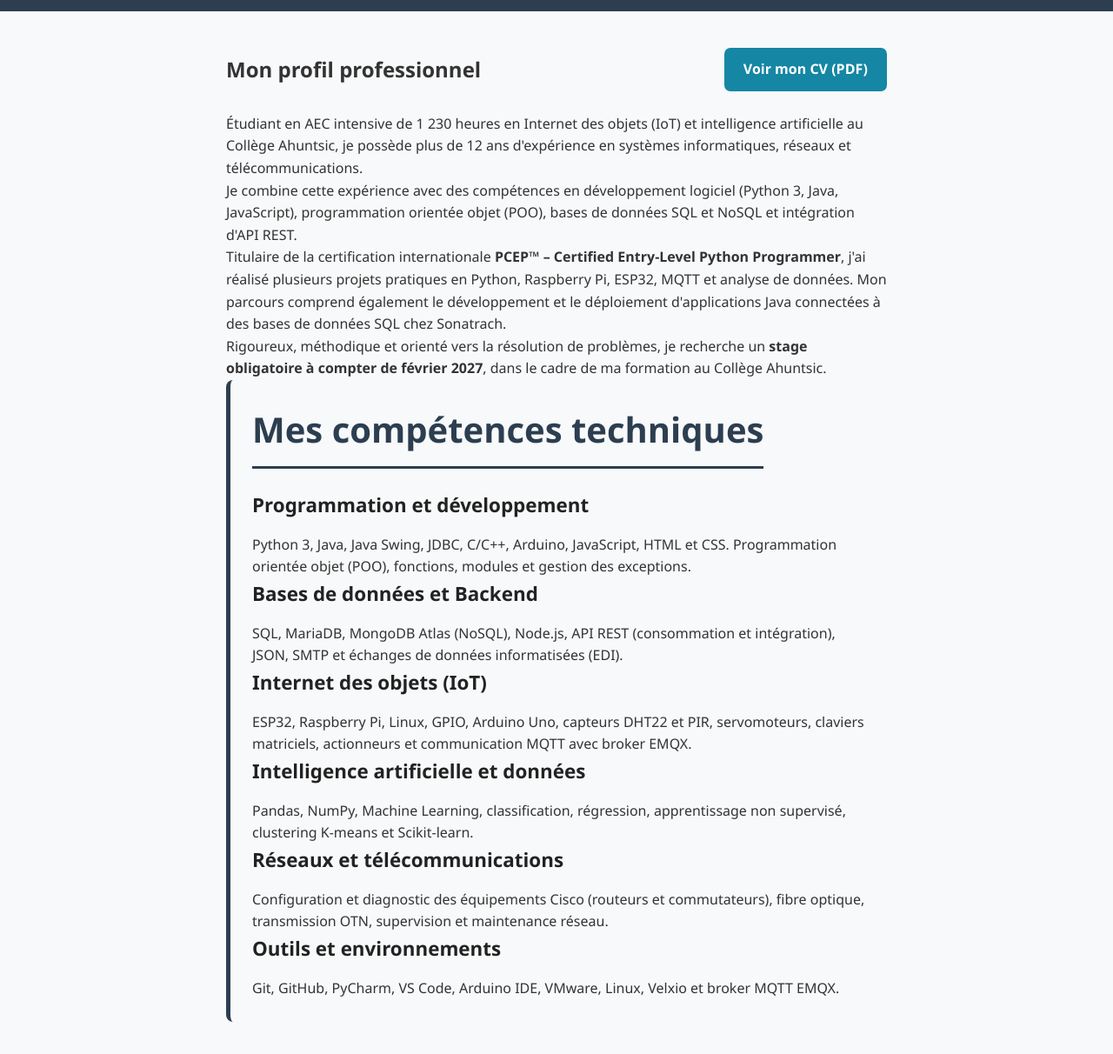
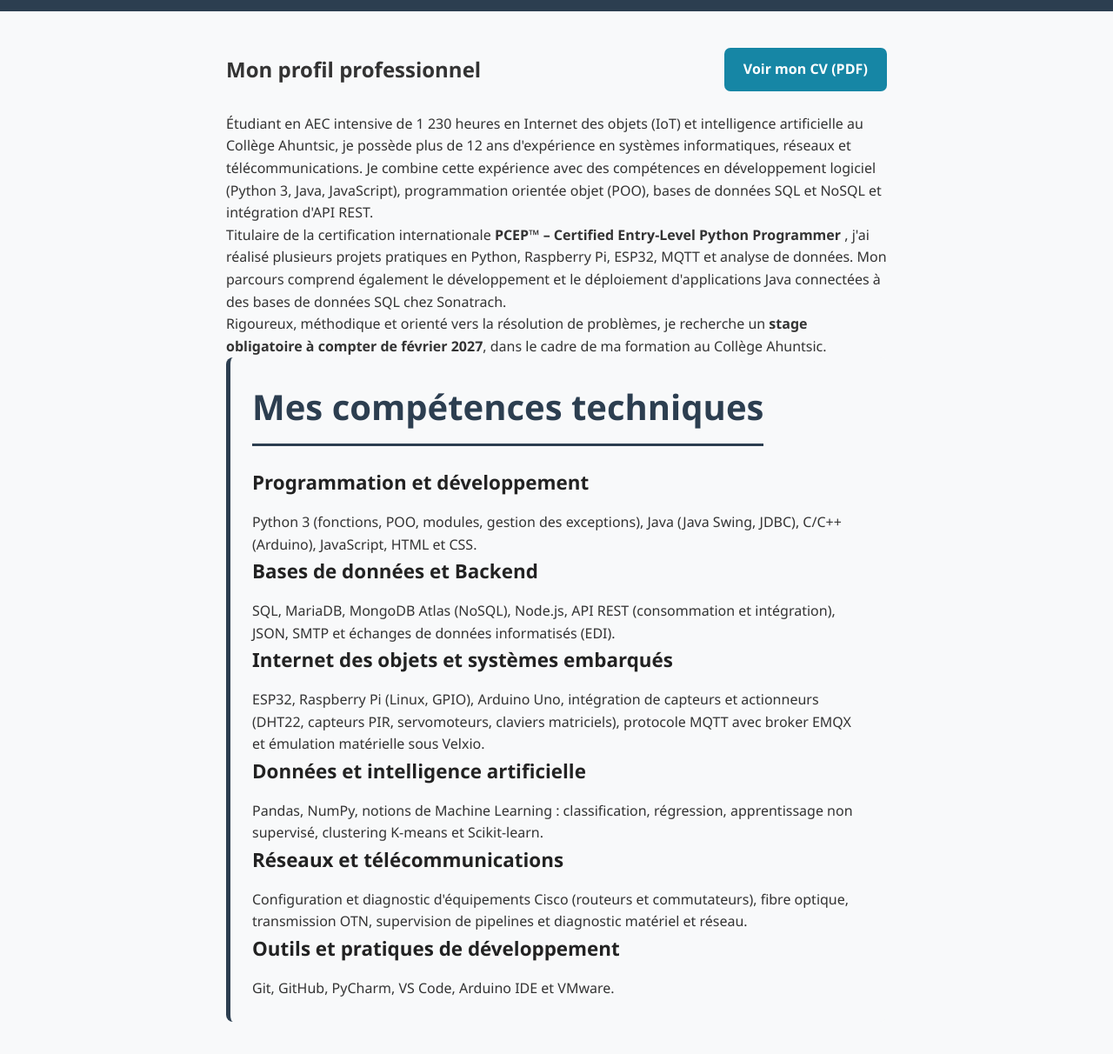
Before and after one commit to mustapha-stack/vCard, a plain HTML site: page docs/sur-moi.html in a window 1280 px wide. Shown: the part 70-1282 px from the top of the page at 87% size. Drawn offline with Linux system fonts and the light colour scheme.

```diff
--- a/docs/sur-moi.html
+++ b/docs/sur-moi.html
@@ -6,7 +6,7 @@
     <meta charset="UTF-8">
     <meta name="viewport" content="width=device-width, initial-scale=1.0">
 
-    <meta name="description" content="Découvrez le profil professionnel de Mustapha Belhaouari, étudiant en IoT et intelligence artificielle, développeur Python et technicien en systèmes informatiques.">
+    <meta name="description" content="Découvrez le profil professionnel de Mustapha Belhaouari, étudiant en IoT et intelligence artificielle, développeur Python et ingénieur systèmes avec plus de 12 ans d'expérience.">
 
     <title>Mon Portfolio | À propos de moi</title>
 
@@ -45,13 +45,10 @@
 
                     <p>
                         Étudiant en AEC intensive de 1 230 heures en
-                        Internet des objets (IoT) et intelligence artificielle
-                        au Collège Ahuntsic, je possède plus de 12 ans
-                        d'expérience en systèmes informatiques, réseaux
-                        et télécommunications.
-                    </p>
-
-                    <p>
+                        Internet des objets (IoT) et intelligence
+                        artificielle au Collège Ahuntsic, je possède
+                        plus de 12 ans d'expérience en systèmes
+                        informatiques, réseaux et télécommunications.
                         Je combine cette expérience avec des compétences
                         en développement logiciel (Python 3, Java,
                         JavaScript), programmation orientée objet (POO),
@@ -61,12 +58,15 @@
 
                     <p>
                         Titulaire de la certification internationale
-                        <strong>PCEP™ – Certified Entry-Level Python Programmer</strong>,
-                        j'ai réalisé plusieurs projets pratiques en Python,
-                        Raspberry Pi, ESP32, MQTT et analyse de données.
-                        Mon parcours comprend également le développement
-                        et le déploiement d'applications Java connectées
-                        à des bases de données SQL chez Sonatrach.
+                        <strong>
+                            PCEP™ – Certified Entry-Level Python Programmer
+                        </strong>,
+                        j'ai réalisé plusieurs projets pratiques en
+                        Python, Raspberry Pi, ESP32, MQTT et analyse
+                        de données. Mon parcours comprend également
+                        le développement et le déploiement d'applications
+                        Java connectées à des bases de données SQL
+                        chez Sonatrach.
                     </p>
 
                     <p>
@@ -78,6 +78,7 @@
 
                 </div>
 
+
                 <!-- Compétences techniques -->
                 <div class="bio-interests">
 
@@ -86,73 +87,100 @@
                     <div class="interest-grid">
 
                         <article class="interest-card">
+
                             <h3>Programmation et développement</h3>
+
                             <p>
-                                Python 3, Java, Java Swing, JDBC,
-                                C/C++, Arduino, JavaScript, HTML et CSS.
-                                Programmation orientée objet (POO),
-                                fonctions, modules et gestion des exceptions.
+                                Python 3 (fonctions, POO, modules,
+                                gestion des exceptions), Java
+                                (Java Swing, JDBC), C/C++ (Arduino),
+                                JavaScript, HTML et CSS.
                             </p>
+
                         </article>
 
+
                         <article class="interest-card">
+
                             <h3>Bases de données et Backend</h3>
+
                             <p>
                                 SQL, MariaDB, MongoDB Atlas (NoSQL),
-                                Node.js, API REST (consommation et intégration),
-                                JSON, SMTP et échanges de données
-                                informatisées (EDI).
+                                Node.js, API REST (consommation et
+                                intégration), JSON, SMTP et échanges
+                                de données informatisés (EDI).
                             </p>
+
                         </article>
 
+
                         <article class="interest-card">
-                            <h3>Internet des objets (IoT)</h3>
+
+                            <h3>Internet des objets et systèmes embarqués</h3>
+
                             <p>
-                                ESP32, Raspberry Pi, Linux, GPIO,
-                                Arduino Uno, capteurs DHT22 et PIR,
-                                servomoteurs, claviers matriciels,
-                                actionneurs et communication MQTT
-                                avec broker EMQX.
+                                ESP32, Raspberry Pi (Linux, GPIO),
+                                Arduino Uno, intégration de capteurs
+                                et actionneurs (DHT22, capteurs PIR,
+                                servomoteurs, claviers matriciels),
+                                protocole MQTT avec broker EMQX
+                                et émulation matérielle sous Velxio.
                             </p>
+
                         </article>
 
+
                         <article class="interest-card">
-                            <h3>Intelligence artificielle et données</h3>
+
+                            <h3>Données et intelligence artificielle</h3>
+
                             <p>
-                                Pandas, NumPy, Machine Learning,
-                                classification, régression,
-                                apprentissage non supervisé,
-                                clustering K-means et Scikit-learn.
+                                Pandas, NumPy, notions de Machine Learning :
+                                classification, régression, apprentissage
+                                non supervisé, clustering K-means
+                                et Scikit-learn.
                             </p>
+
                         </article>
 
+
                         <article class="interest-card">
+
                             <h3>Réseaux et télécommunications</h3>
+
                             <p>
-                                Configuration et diagnostic des équipements
-                                Cisco (routeurs et commutateurs),
-                                fibre optique, transmission OTN,
-                                supervision et maintenance réseau.
+                                Configuration et diagnostic
+                                d'équipements Cisco (routeurs et
+                                commutateurs), fibre optique,
+                                transmission OTN, supervision
+                                de pipelines et diagnostic
+                                matériel et réseau.
                             </p>
+
                         </article>
 
+
                         <article class="interest-card">
-                            <h3>Outils et environnements</h3>
+
+                            <h3>Outils et pratiques de développement</h3>
+
                             <p>
                                 Git, GitHub, PyCharm, VS Code,
-                                Arduino IDE, VMware, Linux,
-                                Velxio et broker MQTT EMQX.
+                                Arduino IDE et VMware.
                             </p>
+
                         </article>
 
                     </div>
 
                 </div>
 
+
                 <!-- Projets techniques -->
                 <div class="experience-section">
 
                     <h2>Mes projets techniques</h2>
+
 
                     <!-- Projet 1 -->
                     <div class="experience-item">
@@ -167,25 +195,29 @@
                         </p>
 
                         <ul>
+
                             <li>
                                 Développer un système domotique connecté
-                                intégrant des microcontrôleurs, trois capteurs
-                                et trois actionneurs avec communication
-                                asynchrone MQTT, permettant la surveillance
-                                continue et le déclenchement automatisé
-                                des équipements selon des seuils configurables.
+                                intégrant des microcontrôleurs, trois
+                                capteurs et trois actionneurs avec
+                                communication asynchrone MQTT, permettant
+                                la surveillance continue et le
+                                déclenchement automatisé des équipements
+                                selon des seuils configurables.
                             </li>
 
                             <li>
                                 Implémenter un module de commande vocale
-                                en français couplé aux rubriques (topics) MQTT
-                                afin de piloter les actionneurs à la voix
-                                et de fournir un retour audio instantané
-                                à l'utilisateur.
+                                en français couplé aux rubriques (topics)
+                                MQTT afin de piloter les actionneurs
+                                à la voix et de fournir un retour audio
+                                instantané à l'utilisateur.
                             </li>
+
                         </ul>
 
                     </div>
+
 
                     <!-- Projet 2 -->
                     <div class="experience-item">
@@ -200,35 +232,42 @@
                         </p>
 
                         <ul>
+
                             <li>
-                                Concevoir et déployer un pipeline logiciel
-                                et IoT complet en quatre couches reliant
-                                un microcontrôleur ESP32 (émulé sous Velxio)
-                                au broker MQTT EMQX, à un serveur Node.js
-                                et à MongoDB Atlas, permettant la collecte
-                                et la persistance automatisées des données
-                                de température et d'humidité (capteur DHT22)
-                                toutes les deux secondes au format JSON.
+                                Concevoir et déployer un pipeline
+                                logiciel et IoT complet en quatre
+                                couches reliant un microcontrôleur
+                                ESP32 (émulé sous Velxio) au broker
+                                MQTT EMQX, à un serveur Node.js
+                                et à MongoDB Atlas, permettant
+                                la collecte et la persistance
+                                automatisées des données de température
+                                et d'humidité (capteur DHT22) toutes
+                                les deux secondes au format JSON.
                             </li>
 
                             <li>
-                                Développer un tableau de bord web interactif
-                                exploitant les flux asynchrones MQTT
-                                et les requêtes NoSQL afin de visualiser
-                                les mesures en temps réel et d'analyser
-                                les tendances historiques sans interruption
-                                de service.
+                                Développer un tableau de bord web
+                                interactif exploitant les flux
+                                asynchrones MQTT et les requêtes
+                                NoSQL afin de visualiser les mesures
+                                en temps réel et d'analyser les
+                                tendances historiques sans
+                                interruption de service.
                             </li>
+
                         </ul>
 
                     </div>
 
                 </div>
 
+
                 <!-- Expérience professionnelle -->
                 <div class="experience-section">
 
                     <h2>Mon expérience professionnelle</h2>
+
 
                     <!-- BST Bell -->
                     <div class="experience-item">
@@ -245,30 +284,35 @@
                         </p>
 
                         <ul>
+
                             <li>
-                                Réaliser de 3 à 5 interventions techniques
-                                quotidiennes chez les clients pour installer,
-                                configurer et mettre en service des équipements
-                                de télécommunications selon les normes
+                                Réaliser de 3 à 5 interventions
+                                techniques quotidiennes chez les clients
+                                pour installer, configurer et mettre
+                                en service des équipements de
+                                télécommunications selon les normes
                                 de sécurité et de qualité.
                             </li>
 
                             <li>
                                 Diagnostiquer et résoudre les pannes
-                                matérielles et réseau sur site afin d'assurer
-                                la continuité, la performance et la stabilité
-                                des services installés.
+                                matérielles et réseau sur site afin
+                                d'assurer la continuité, la performance
+                                et la stabilité des services installés.
                             </li>
 
                             <li>
-                                Vérifier la conformité technique de chaque
-                                installation avant la validation finale
-                                et accompagner les clients dans la prise
-                                en main des équipements.
+                                Vérifier la conformité technique
+                                de chaque installation avant
+                                la validation finale et accompagner
+                                les clients dans la prise en main
+                                des équipements.
                             </li>
+
                         </ul>
 
                     </div>
+
 
                     <!-- Sonatrach -->
                     <div class="experience-item">
@@ -283,12 +327,14 @@
                         </p>
 
                         <ul>
+
                             <li>
                                 Concevoir, développer et déployer
-                                des applications de bureau internes en Java
-                                (Java Swing, JDBC) connectées à des bases
-                                de données SQL, dédiées à la gestion
-                                opérationnelle des apprentis et stagiaires.
+                                des applications de bureau internes
+                                en Java (Java Swing, JDBC) connectées
+                                à des bases de données SQL, dédiées
+                                à la gestion opérationnelle
+                                des apprentis et stagiaires.
                             </li>
 
                             <li>
@@ -304,8 +350,8 @@
                                 des équipements réseau Cisco
                                 (commutateurs, routeurs) et des systèmes
                                 de transmission optique OTN dédiés
-                                à la supervision critique d'infrastructures
-                                de gazoducs.
+                                à la supervision critique
+                                d'infrastructures de gazoducs.
                             </li>
 
                             <li>
@@ -315,17 +361,21 @@
                                 technique et former les utilisateurs
                                 aux applications logicielles déployées.
                             </li>
+
                         </ul>
 
                     </div>
 
                 </div>
 
+
                 <!-- Certifications -->
                 <div class="experience-section">
 
                     <h2>Mes certifications professionnelles</h2>
 
+
+                    <!-- Certification PCEP -->
                     <div class="experience-item">
 
                         <h3>
@@ -359,12 +409,38 @@
 
                     </div>
 
+
+                    <!-- Certification OTN -->
+                    <div class="experience-item">
+
+                        <h3>
+                            XTran pour des Ingénieurs de Service
+                        </h3>
+
+                        <p>
+                            <strong>
+                                OTN Systems Academy – Olen, Belgique |
+                                Mars 2019
+                            </strong>
+                        </p>
+
+                        <p>
+                            Formation spécialisée dans les systèmes
+                            de transmission optique OTN et les
+                            technologies XTran, suivie dans le cadre
+                            de mon parcours professionnel chez Sonatrach.
+                        </p>
+
+                    </div>
+
                 </div>
+
 
                 <!-- Formation académique -->
                 <div class="experience-section">
 
                     <h2>Ma formation académique</h2>
+
 
                     <!-- AEC -->
                     <div class="experience-item">
@@ -388,6 +464,7 @@
 
                     </div>
 
+
                     <!-- Maîtrise -->
                     <div class="experience-item">
 
@@ -401,14 +478,16 @@
 
                         <p>
                             <strong>
-                                Évaluation comparative du MIFI – Janvier 2025 :
+                                Évaluation comparative du MIFI
+                                (Janvier 2025) :
                             </strong>
-                            équivalence indiquée au dossier :
-                            baccalauréat en génie informatique
+                            équivalence indiquée au dossier,
+                            soit un baccalauréat en génie informatique
                             et construction des ordinateurs.
                         </p>
 
                     </div>
+
 
                     <!-- DEP -->
                     <div class="experience-item">
```
Also changed, not shown: 1 other file.
